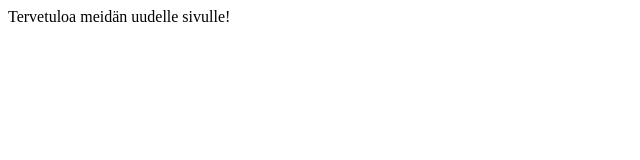
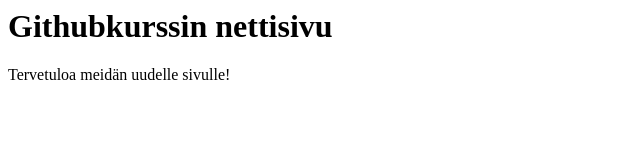
Before and after one commit to maaretp/Githubkurssi, a plain HTML site: page index.html in a window 1280 px wide. Shown: the whole page, without its empty margins (0-640 px from the left). Drawn offline with Linux system fonts and the light colour scheme.

Commit message:
Update index.html

```diff
--- a/index.html
+++ b/index.html
@@ -1,5 +1,6 @@
 <html>
   <body>
+  <h1>Githubkurssin nettisivu</h1>
 Tervetuloa meidän uudelle sivulle!
   </body>
 </html>
```
